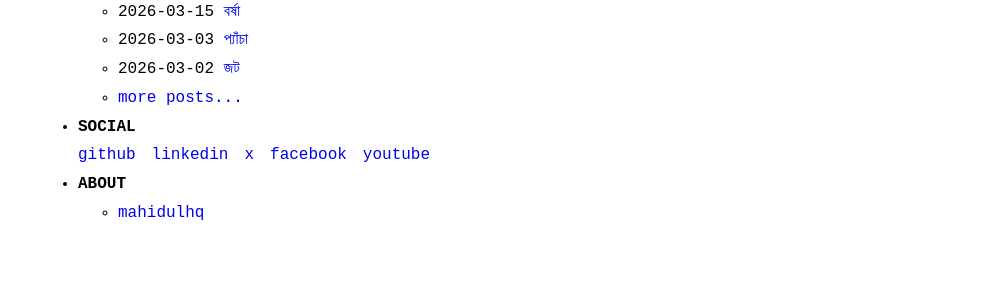
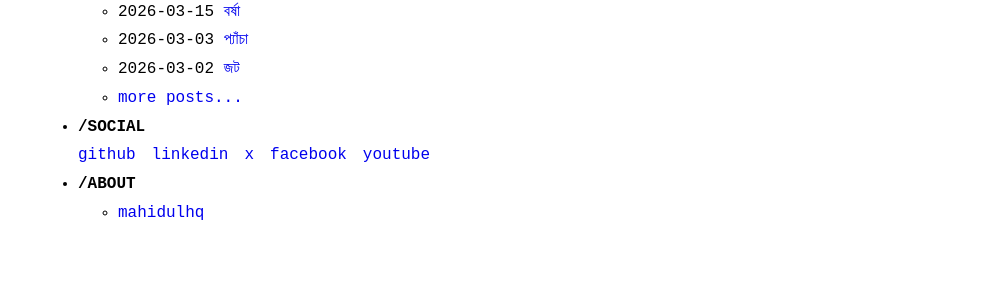
Before and after one commit to mahidulhq/mahidulhq.github.io, a Jekyll site: the page built from index.md, in a window 1280 px wide. Shown: the part 834-1135 px from the top of the page, without its empty margins (282-1280 px from the left). Built offline with Jekyll 4.4.1, drawn with Linux system fonts in a browser that asks for light colours.

```diff
--- a/_data/menu.yml
+++ b/_data/menu.yml
@@ -56,7 +56,7 @@ entries:
   #         - title: with subsubitems
   #         - title: example page
   #           url: about
-  - title: SOCIAL
+  - title: /SOCIAL
     entries_class: social-links
     entries:
       - title: github
@@ -70,7 +70,7 @@ entries:
       - title: youtube
         url: https://www.youtube.com/@mahidulhq
 
-  - title: ABOUT
+  - title: /ABOUT
     entries:
       - title: mahidulhq
         url: about
```
